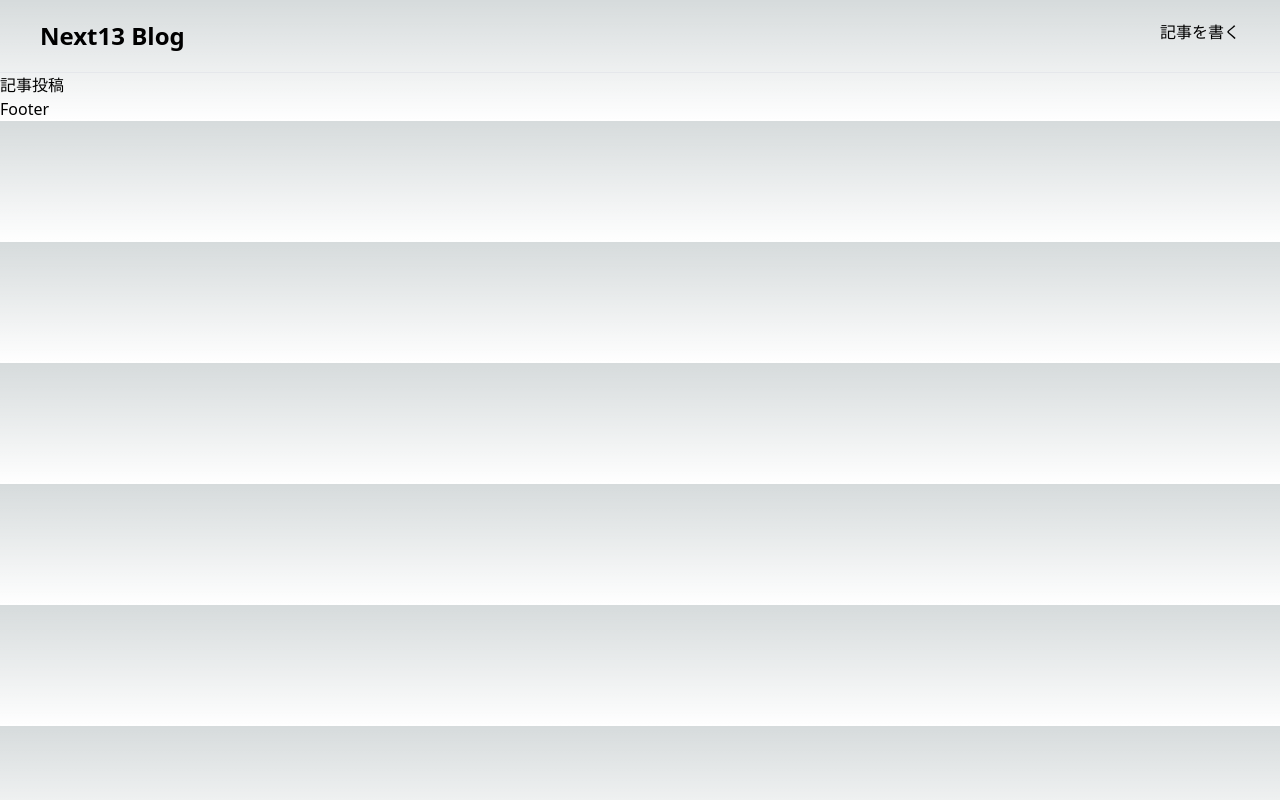
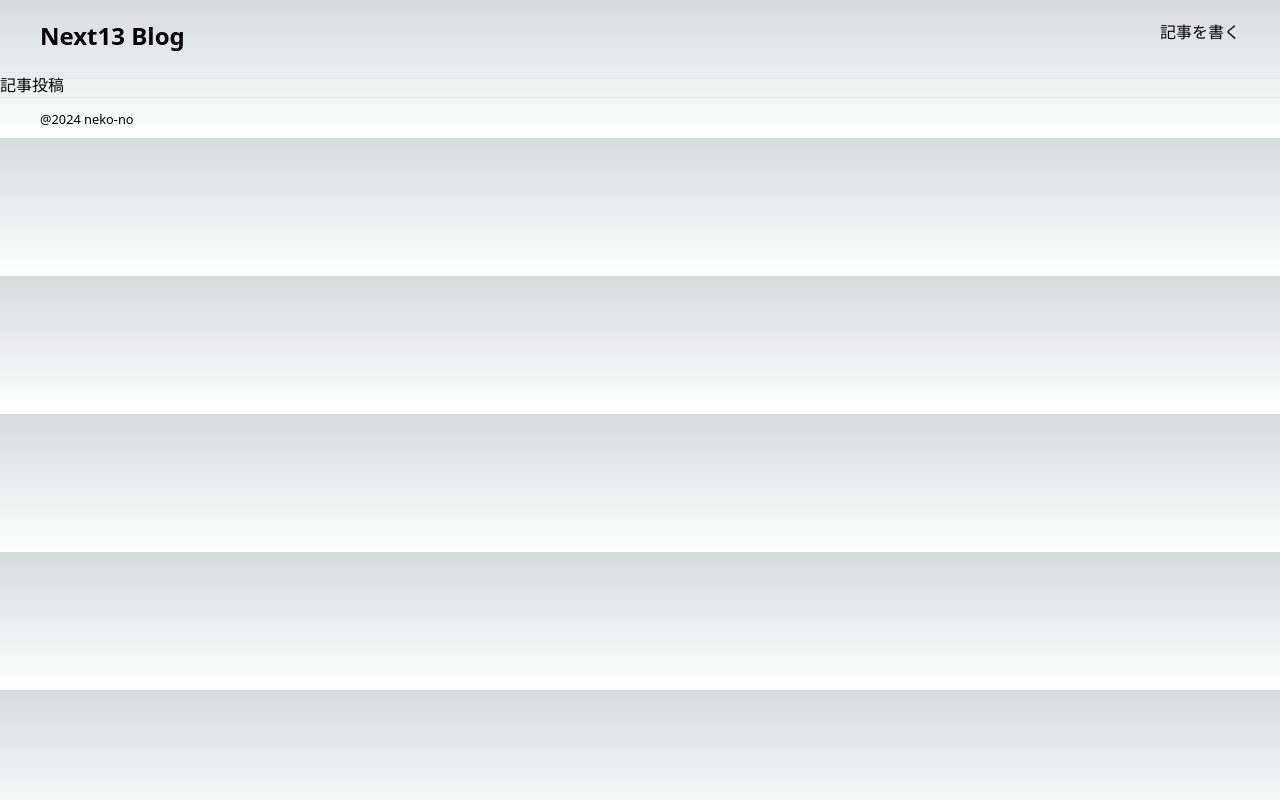
Before and after one commit to neko-no/learn_nextjs13, a Next.js app in the folder nextjs13-tailwindcss/: page / in a window 1280 px wide. Built offline with nearby package versions, Linux system fonts and the light colour scheme.

Commit message:
#3 add: Footerの定義

```diff
--- /dev/null
+++ b/nextjs13-tailwindcss/src/app/Footer.tsx
@@ -0,0 +1,11 @@
+import React from "react";
+
+const Footer = () => {
+  return (
+    <footer className="py-2 px-10 border-t">
+      <small>@2024 neko-no</small>
+    </footer>
+  );
+};
+
+export default Footer;
--- a/nextjs13-tailwindcss/src/app/layout.tsx
+++ b/nextjs13-tailwindcss/src/app/layout.tsx
@@ -2,6 +2,7 @@
 import { Inter } from "next/font/google";
 import "./globals.css";
 import Header from "./Header";
+import Footer from "./Footer";
 
 const inter = Inter({ subsets: ["latin"] });
 
@@ -20,7 +21,7 @@
       <body className="container mx-auto">
         <Header />
         {children}
-        <footer>Footer</footer>
+        <Footer />
       </body>
     </html>
   );
```
